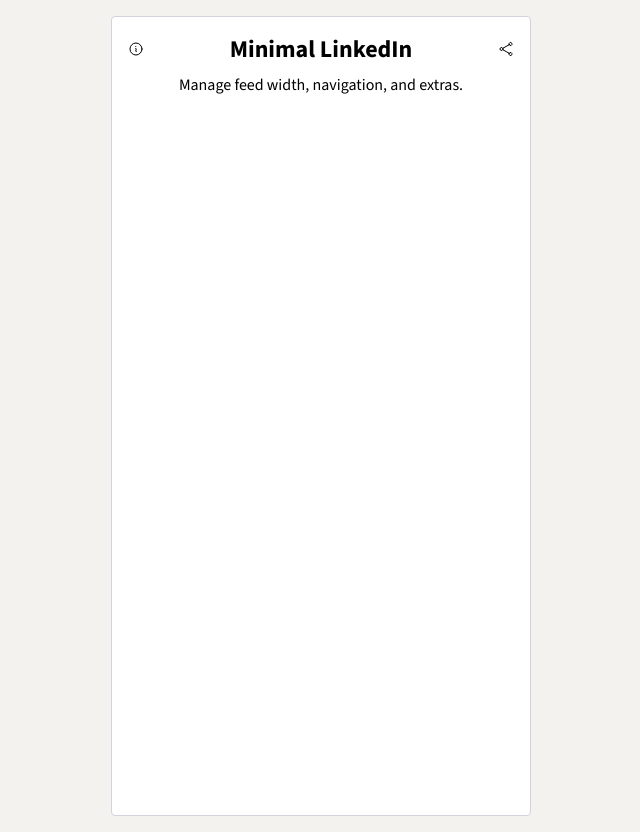
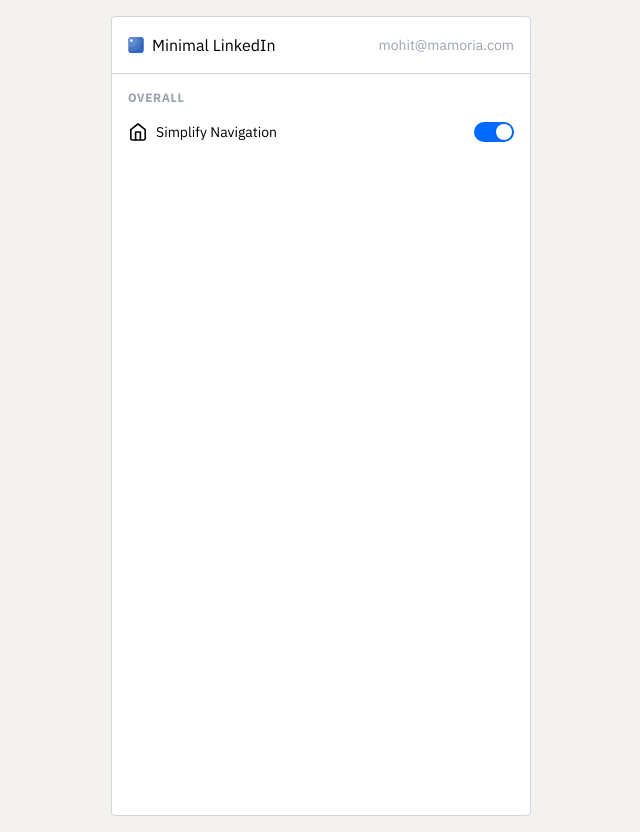
Before and after one commit to pjpscriv/minimal-linkedin, a browser extension: page src/pages/index.html in a window 1280 px wide. Shown: the whole page, without its empty margins (319-959 px from the left). Drawn offline with nearby package versions, Linux system fonts and the light colour scheme; files that its build step writes are made by us from their sources.

Commit message:
basic config started '

```diff
--- a/src/pages/index.html
+++ b/src/pages/index.html
@@ -10,53 +10,72 @@
     <link rel="preconnect" href="https://fonts.googleapis.com" />
     <link rel="preconnect" href="https://fonts.gstatic.com" crossorigin />
     <link
-      href="https://fonts.googleapis.com/css2?family=Source+Sans+3:wght@300;400;700&display=swap"
+      href="https://fonts.googleapis.com/css2?family=IBM+Plex+Sans:wght@300;400;700&display=swap"
       rel="stylesheet"
     />
     <link rel="stylesheet" href="/dist/css/app.css" />
   </head>
   <body class="bg-[#f3f2ef] font-sans p-4">
     <main
-      class="w-[420px] min-h-screen mx-auto bg-white border border-gray-300 rounded p-4"
+      class="w-[420px] min-h-screen mx-auto bg-white border border-gray-300 rounded"
+      x-data="{
+        config: {
+          minimal_nav: true,
+        }
+      }"
     >
-      <nav class="flex items-center justify-between">
-        <a href="#">
-          <svg
-            class="w-4 h-4"
-            xmlns="http://www.w3.org/2000/svg"
-            fill="none"
-            viewBox="0 0 24 24"
-            stroke-width="1.5"
-            stroke="currentColor"
+      <nav
+        class="flex gap-2 items-center justify-between border-b border-gray-300 p-4"
+      >
+        <a href="#" class="flex items-center gap-2 flex-shrink-0">
+          <img class="w-4 h-4" src="/images/icon.svg" alt="Minimal LinkedIn" />
+          <h1 class="">Minimal LinkedIn</h1>
+        </a>
+        <p class="text-gray-400 text-sm truncate">mohit@mamoria.com</p>
+      </nav>
+
+      <div class="p-4">
+        <section>
+          <header
+            class="uppercase font-bold text-xs text-gray-400 tracking-wider"
           >
-            <path
-              stroke-linecap="round"
-              stroke-linejoin="round"
-              d="M11.25 11.25l.041-.02a.75.75 0 011.063.852l-.708 2.836a.75.75 0 001.063.853l.041-.021M21 12a9 9 0 11-18 0 9 9 0 0118 0zm-9-3.75h.008v.008H12V8.25z"
-            />
-          </svg>
-        </a>
-        <h1 class="font-bold text-2xl">Minimal LinkedIn</h1>
-        <a href="#">
-          <svg
-            class="w-4 h-4"
-            xmlns="http://www.w3.org/2000/svg"
-            fill="none"
-            viewBox="0 0 24 24"
-            stroke-width="1.5"
-            stroke="currentColor"
-          >
-            <path
-              stroke-linecap="round"
-              stroke-linejoin="round"
-              d="M7.217 10.907a2.25 2.25 0 100 2.186m0-2.186c.18.324.283.696.283 1.093s-.103.77-.283 1.093m0-2.186l9.566-5.314m-9.566 7.5l9.566 5.314m0 0a2.25 2.25 0 103.935 2.186 2.25 2.25 0 00-3.935-2.186zm0-12.814a2.25 2.25 0 103.933-2.185 2.25 2.25 0 00-3.933 2.185z"
-            />
-          </svg>
-        </a>
-      </nav>
-      <header class="text-center mt-2">
-        <h2>Manage feed width, navigation, and extras.</h2>
-      </header>
+            Overall
+          </header>
+          <ul class="mt-4 text-sm">
+            <li class="flex items-center justify-between">
+              <span class="flex items-start gap-2">
+                <img
+                  class="w-5 h-5"
+                  src="/images/config-nav.svg"
+                  alt="Simplify Navigation"
+                />
+                <div>
+                  <p>Simplify Navigation</p>
+                  <!-- <span class="text-xs text-gray-400">Optional help text</span> -->
+                </div>
+              </span>
+
+              <button
+                type="button"
+                class="relative inline-flex h-5 w-10 flex-shrink-0 cursor-pointer rounded-full border-2 border-transparent transition-colors duration-200 ease-in-out focus:outline-none focus:ring-2 focus:ring-primary focus:ring-offset-2"
+                :class="config.minimal_nav ? 'bg-primary' : 'bg-gray-200'"
+                @click="config.minimal_nav = !config.minimal_nav"
+                role="switch"
+                aria-checked="false"
+                aria-labelledby="availability-label"
+                aria-describedby="availability-description"
+              >
+                <span
+                  aria-hidden="true"
+                  class="pointer-events-none inline-block h-4 w-4 transform rounded-full bg-white shadow ring-0 transition duration-200 ease-in-out"
+                  :class="config.minimal_nav ? 'translate-x-5' : 'translate-x-0'"
+                ></span>
+              </button>
+              <!-- </div> -->
+            </li>
+          </ul>
+        </section>
+      </div>
     </main>
   </body>
 </html>
--- a/tailwind.config.js
+++ b/tailwind.config.js
@@ -9,9 +9,12 @@
         linkedin: {
           DEFAULT: "#0077b5",
         },
+        primary: {
+          DEFAULT: "#0069FE",
+        },
       },
       fontFamily: {
-        sans: ["'Source Sans 3'", ...defaultTheme.fontFamily.sans],
+        sans: ["'IBM Plex Sans'", ...defaultTheme.fontFamily.sans],
       },
     },
   },
```
Also changed, not shown: images/config-nav.svg (added).
